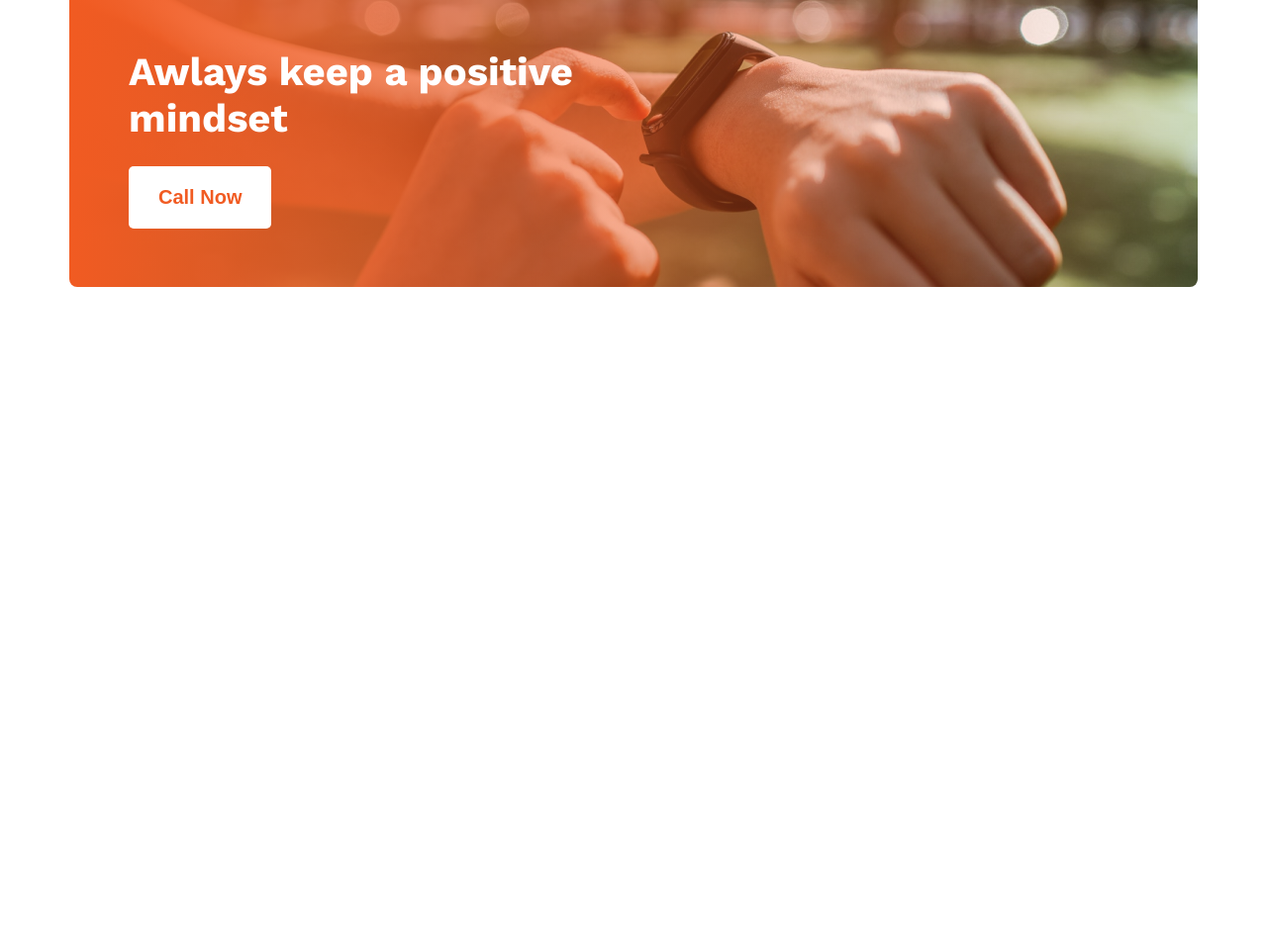
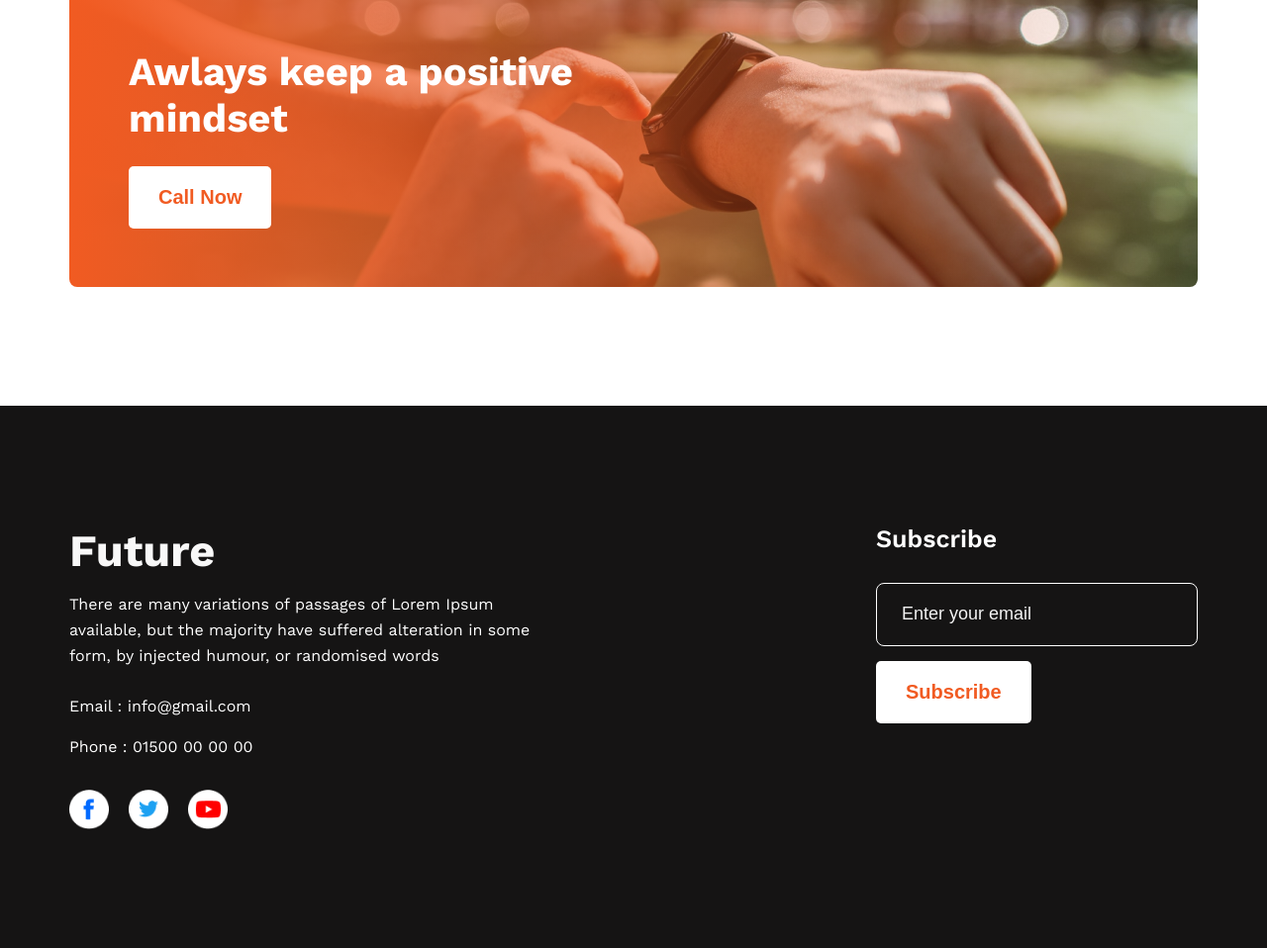
Before and after one commit to Solaiman366882/new-year-new-me, a plain HTML site: page index.html in a window 1280 px wide. Shown: the part 2040-2998 px from the top of the page at 99% size. Before the commit the page ends 2450 px from the top, so only its background shows below. Drawn offline with nearby package versions, Linux system fonts and the light colour scheme.

Commit message:
added footer and completed the project

```diff
--- a/assets/css/style.css
+++ b/assets/css/style.css
@@ -22,6 +22,16 @@ h3{
     color: #151414;
     font-size: 30px;
     font-weight: 700;
+}
+h4{
+    color: #F8F8F8;
+    font-size: 45px;
+    font-weight: 700;
+}
+h5{
+    color: #FFF;
+    font-size: 25px;
+    font-weight: 600;
 }
 p{
     color: #444343;
@@ -197,3 +207,51 @@ ul{
 	transform: translateY(-50%);
 }
 /* === Mind Set Section Css Area End === */
+
+/* === Footer Section Css Area Start === */
+.footer-section {
+	width: 100%;
+	background: #151414;
+	padding: 120px 0;
+}
+.footer-area {
+	width: 100%;
+	display: flex;
+	gap: 330px;
+}
+.footer-area .footer-left h4{
+    margin-bottom: 15px;
+}
+.footer-area .footer-left p{
+    margin-bottom: 15px;
+    color: #fff;
+}
+.footer-area .footer-left p.long{
+    margin-bottom: 25px;
+}
+.footer-area .footer-left .social-icon {
+	display: flex;
+	gap: 20px;
+    margin-top: 30px;
+}
+.footer-area .footer-left .social-icon img{
+	width: 40px;
+}
+.footer-area .footer-right input{
+	color: #F3F3F3;
+    font-size: 18px;
+    font-weight: 400;
+    border-radius: 8px;
+    border: 1px solid #FFF;
+    width: 325px;
+    height: 64px;
+    background: transparent;
+    margin-top: 30px;
+    margin-bottom: 15px;
+    padding-left: 25px;
+}
+.footer-area .footer-right input::placeholder{
+	opacity: 1;
+    color: #F3F3F3;
+}
+/* === Footer Section Css Area End === */
--- a/index.html
+++ b/index.html
@@ -90,5 +90,27 @@
         </div>
     </section>
     <!-- === Mind Set Section End === -->
+    <footer class="footer-section">
+        <div class="container">
+            <div class="footer-area">
+                <div class="footer-left">
+                    <h4>Future</h4>
+                    <p class="long">There are many variations of passages of Lorem Ipsum available, but the majority have suffered alteration in some form, by injected humour, or randomised words</p>
+                    <p>Email : info@gmail.com</p>
+                    <p>Phone : 01500 00 00 00</p>
+                    <div class="social-icon">
+                        <img src="assets/images/icons/fb.png" alt="">
+                        <img src="assets/images/icons/twitter.png" alt="">
+                        <img src="assets/images/icons/youtube.png" alt="">
+                    </div>
+                </div>
+                <div class="footer-right">
+                    <h5>Subscribe</h5>
+                    <input type="text" placeholder="Enter your email">
+                    <button class="btn-secondary">Subscribe</button>
+                </div>
+            </div>
+        </div>
+    </footer>
 </body>
 </html>
```
